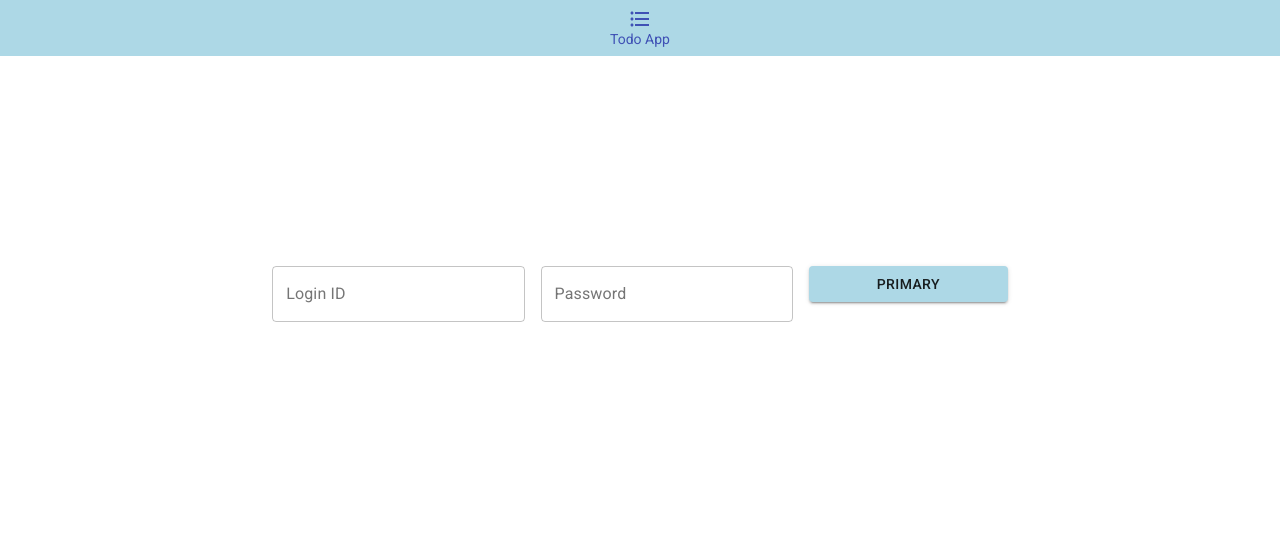
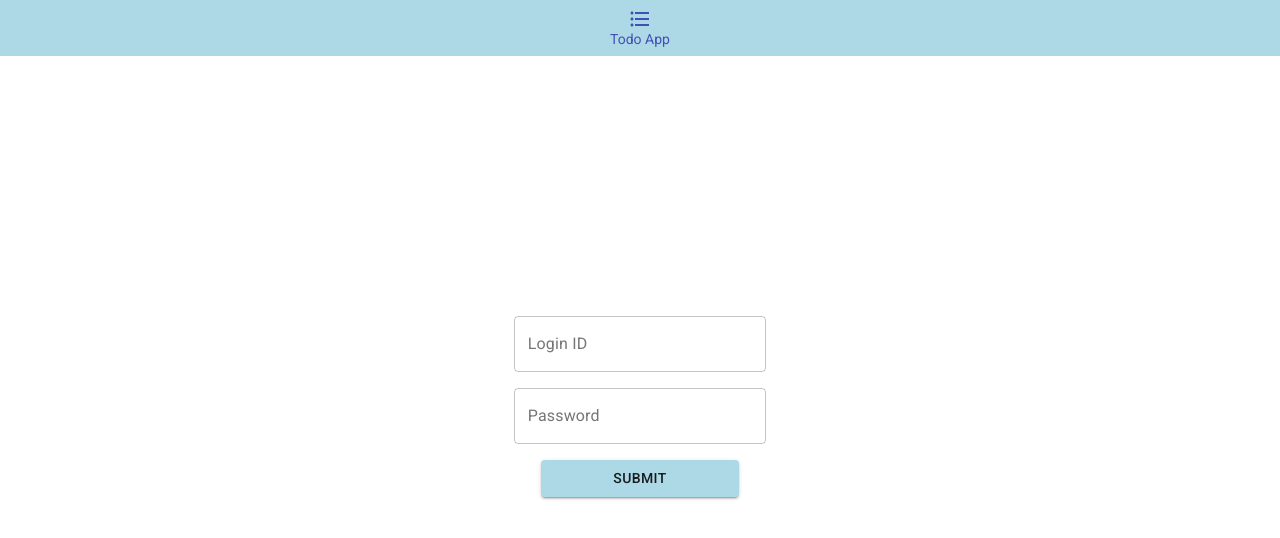
Before and after one commit to HarshNagra/todo-app-springboot-react, a React (Create React App) app in the folder frontend/todo-app-pwa/: page / in a window 1280 px wide. Shown: the top 538 px of the page. Built offline with nearby package versions, Linux system fonts and the light colour scheme.

Commit message:
Installed react router and made changes to login

```diff
--- a/frontend/todo-app-pwa/package.json
+++ b/frontend/todo-app-pwa/package.json
@@ -10,6 +10,7 @@
     "@testing-library/user-event": "^7.1.2",
     "react": "^16.13.1",
     "react-dom": "^16.13.1",
+    "react-router-dom": "^5.1.2",
     "react-scripts": "3.4.1",
     "typeface-roboto": "0.0.75"
   },
--- a/frontend/todo-app-pwa/src/components/login.js
+++ b/frontend/todo-app-pwa/src/components/login.js
@@ -1,4 +1,4 @@
-import React from 'react';
+import React, { useState } from 'react';
 import { makeStyles } from '@material-ui/core/styles';
 import TextField from '@material-ui/core/TextField';
 import Button from '@material-ui/core/Button';
@@ -9,24 +9,63 @@ const useStyles = makeStyles((theme) => ({
         margin: theme.spacing(1),
         width: '25ch',
       },
-      paddingTop: '20ch'
+      paddingTop: '25ch',
+      textAlign: 'center',
+      width: '100%',
+      textAlign: 'center'
 
     },
     button: {
         backgroundColor: 'lightblue'
+    },
+    loginFail: {
+        width:'100%',
+        textAlign: 'center'
     }
+
   }));
 
 function App() {
     const classes = useStyles();
+
+    const [loginId, setLoginId] = useState("");
+    const [password, setPassword] = useState("");
+    const [loginSuccess, setLoginSuccess] = useState(false);
+    const [loginFail, setLoginFail] = useState(false);
+
+    const handleSubmit = (evt) => {
+        evt.preventDefault();
+        if (loginId === 'login' && password==='password'){
+            setLoginFail(false);
+        }
+        else{
+            setLoginFail(true);
+        }
+    }
     return (
     <div className={classes.App}>
 
-        <form className={classes.root} noValidate autoComplete="off">
-            <TextField id="loginId" label="Login ID" variant="outlined" />
-            <TextField id="password" label="Password" variant="outlined" />
-            <Button className={classes.button} variant="contained" color="blue" >
-                Primary
+        <form className={classes.root} noValidate autoComplete="off" onSubmit={handleSubmit}>
+
+            {loginFail && <div className={classes.loginFail}>Invalid Credentials</div>}
+            <TextField
+                id="loginId"
+                label="Login ID"
+                variant="outlined"
+                value={loginId}
+                onChange={e => setLoginId(e.target.value)}
+                /> <br/>
+            <TextField
+
+                id="password"
+                label="Password"
+                variant="outlined"
+                type="password"
+                value={password}
+                onChange={e => setPassword(e.target.value)}
+                /> <br/>
+            <Button type="submit" className={classes.button} variant="contained"  >
+                Submit
             </Button>
         </form>
 
```
Also changed, not shown: 1 other file (tests, documents, lock files or other folders).
